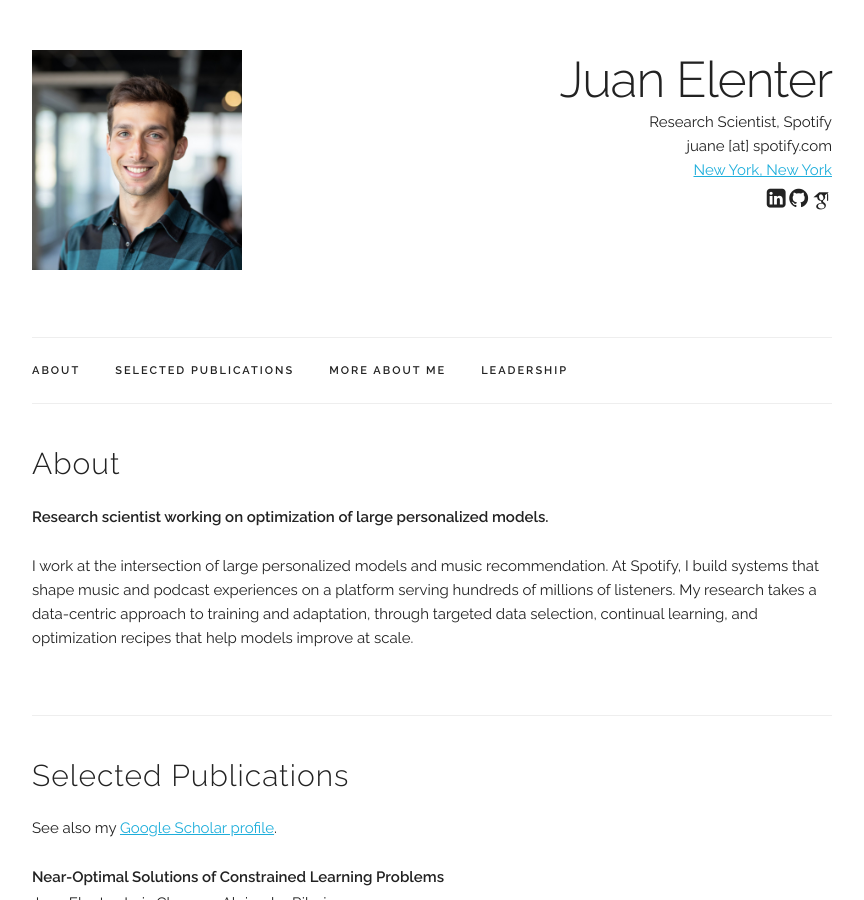
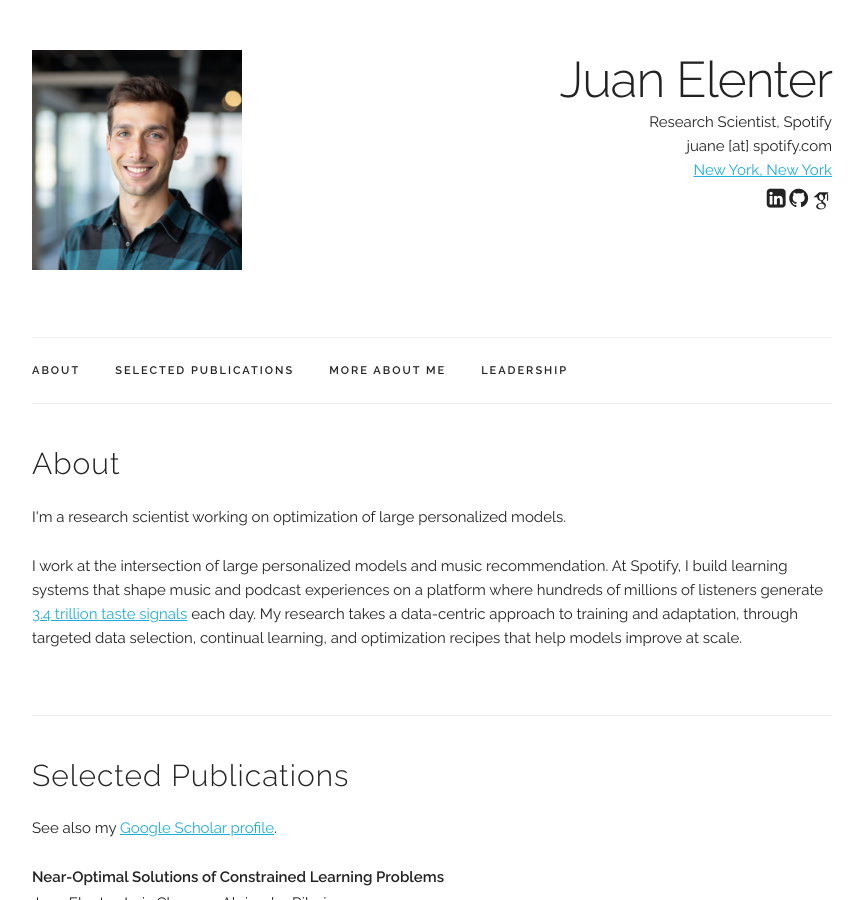
Before and after one commit to juanelenter/juanelenter.github.io, a Jekyll site: the page built from index.html, in a window 1280 px wide and 900 px high. Shown: the whole window, without its empty margins (208-1072 px from the left). Built offline with Jekyll 4.4.1, drawn with Linux system fonts in a browser that asks for light colours; some web fonts are replaced.

Commit message:
Clarify homepage research scale and opening

```diff
--- a/index.html
+++ b/index.html
@@ -5,9 +5,9 @@
 
 <div class="docs-section" id="bio">
   <h4>About</h4>
-  <p><strong>Research scientist working on optimization of large personalized models.</strong></p>
+  <p>I'm a research scientist working on optimization of large personalized models.</p>
   <p>
-    I work at the intersection of large personalized models and music recommendation. At Spotify, I build systems that shape music and podcast experiences on a platform serving hundreds of millions of listeners. My research takes a data-centric approach to training and adaptation, through targeted data selection, continual learning, and optimization recipes that help models improve at scale.
+    I work at the intersection of large personalized models and music recommendation. At Spotify, I build learning systems that shape music and podcast experiences on a platform where hundreds of millions of listeners generate <a href="https://newsroom.spotify.com/2026-05-21/investor-day-recap/">3.4 trillion taste signals</a> each day. My research takes a data-centric approach to training and adaptation, through targeted data selection, continual learning, and optimization recipes that help models improve at scale.
   </p>
 </div>
 
```
